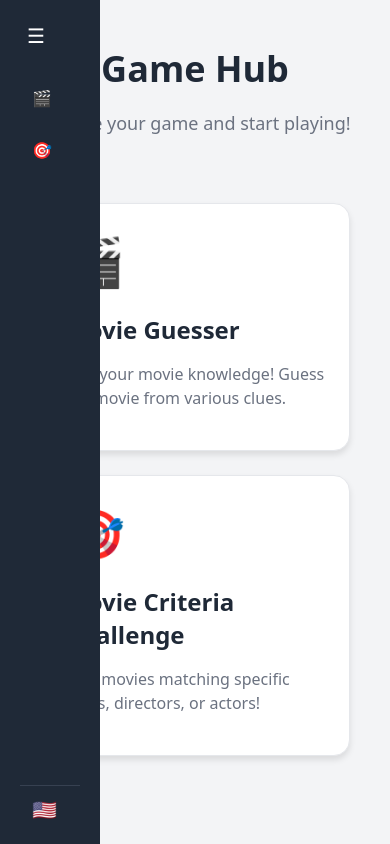
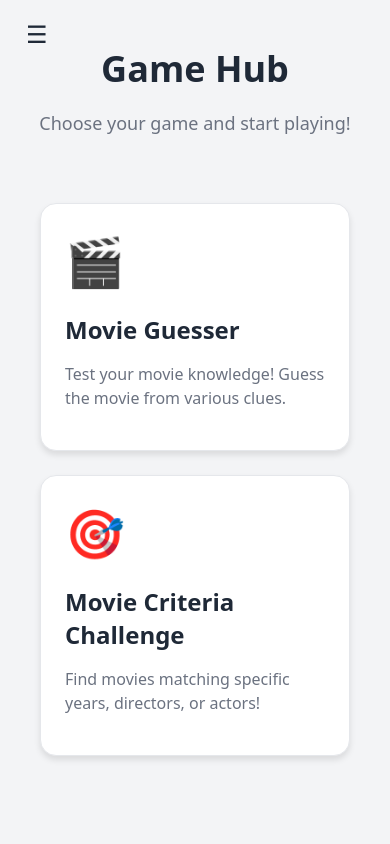
Before and after one commit to niklasT201/movie-guesser, a React (Create React App) app: page / in a window 390 px wide. Built offline with nearby package versions, Linux system fonts and the light colour scheme.

Commit message:
added mobile menu button

```diff
--- a/src/Components/GameHub.css
+++ b/src/Components/GameHub.css
@@ -16,9 +16,27 @@
   width: 250px;
 }
 
+.mobile-menu-button {
+  display: none; /* Hidden by default on desktop */
+  position: fixed;
+  top: 20px;
+  left: 20px;
+  z-index: 1001;
+  background: none;
+  border: none;
+  color: #1f2937;
+  font-size: 24px;
+  cursor: pointer;
+}
+
 @media (max-width: 768px) {
+  .navbar {
+    display: none; /* Hide the navbar by default on mobile */
+  }
+
   .navbar.open {
-      width: 91vw;
+    display: flex;
+    width: 90vw;
     height: 100vh;
     padding: 20px;
     position: fixed;
@@ -27,4 +45,8 @@
     right: 0;
     bottom: 0;
   }
+
+  .mobile-menu-button {
+    display: block; /* Show the menu button on mobile */
   }
+}
--- a/src/Components/GameHub.jsx
+++ b/src/Components/GameHub.jsx
@@ -201,11 +201,20 @@ const GameHub = () => {
   };
 
   const renderNavbar = () => (
+    <>
+      <button
+        className="mobile-menu-button"
+        onClick={() => setIsNavbarOpen(!isNavbarOpen)}
+      >
+        ☰
+      </button>
       <nav className={`navbar ${isNavbarOpen ? 'open' : ''}`}>
         <div style={styles.navbarHeader}>
-        {isNavbarOpen && <span style={styles.navbarTitle}>
+          {isNavbarOpen && (
+            <span style={styles.navbarTitle}>
               {language === 'en' ? 'Movie Games' : 'Filmspiele'}
-        </span>}
+            </span>
+          )}
           <button
             style={styles.navbarToggle}
             onClick={() => setIsNavbarOpen(!isNavbarOpen)}
@@ -265,6 +274,7 @@ const GameHub = () => {
         </div>
       </div>
     </nav>
+    </>
   );
 
   const renderContent = () => {
--- a/src/Components/MovieGuessingGame.jsx
+++ b/src/Components/MovieGuessingGame.jsx
@@ -56,7 +56,7 @@ const translations = {
     loading: 'Lade deine Herausforderung...',
     selectChallenge: 'Wähle deinen Schwierigkeitsgrad',
     movieGuesser: 'Film Raten',
-    backToModes: '← Zurück zu Modi',
+    backToModes: '← Zurück zu den Modi',
     backToGames: '← Zurück zu Spielen',
     score: 'Punkte',
     clues: 'Hinweise',
```
Lines whose indentation alone changed are shown as unchanged.
